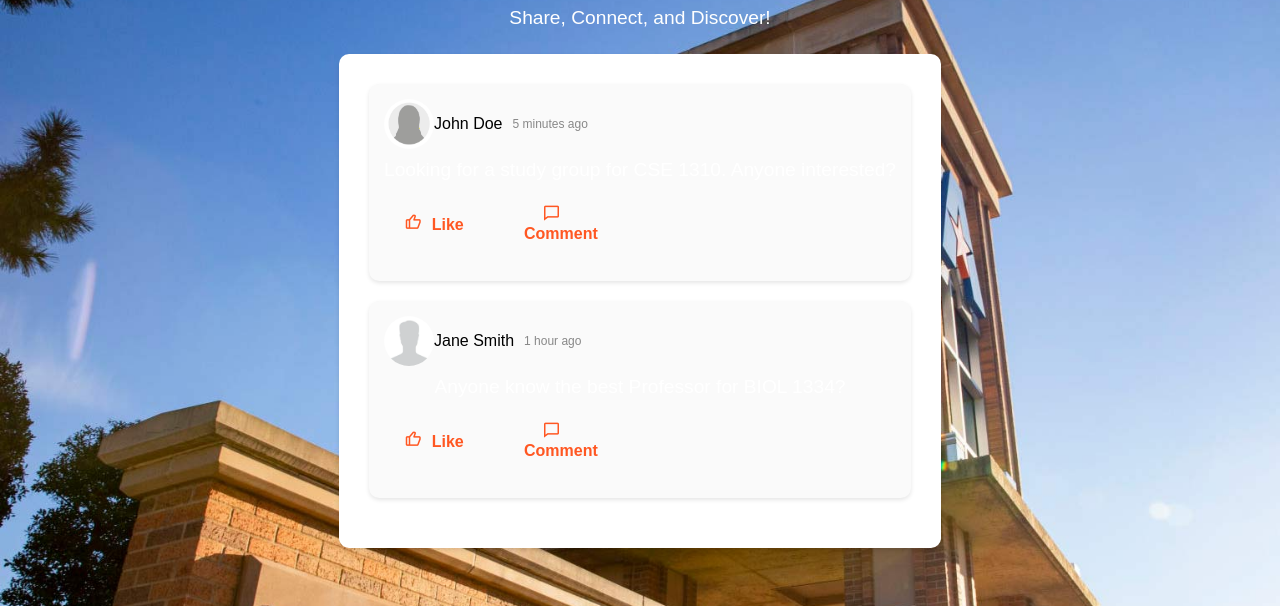
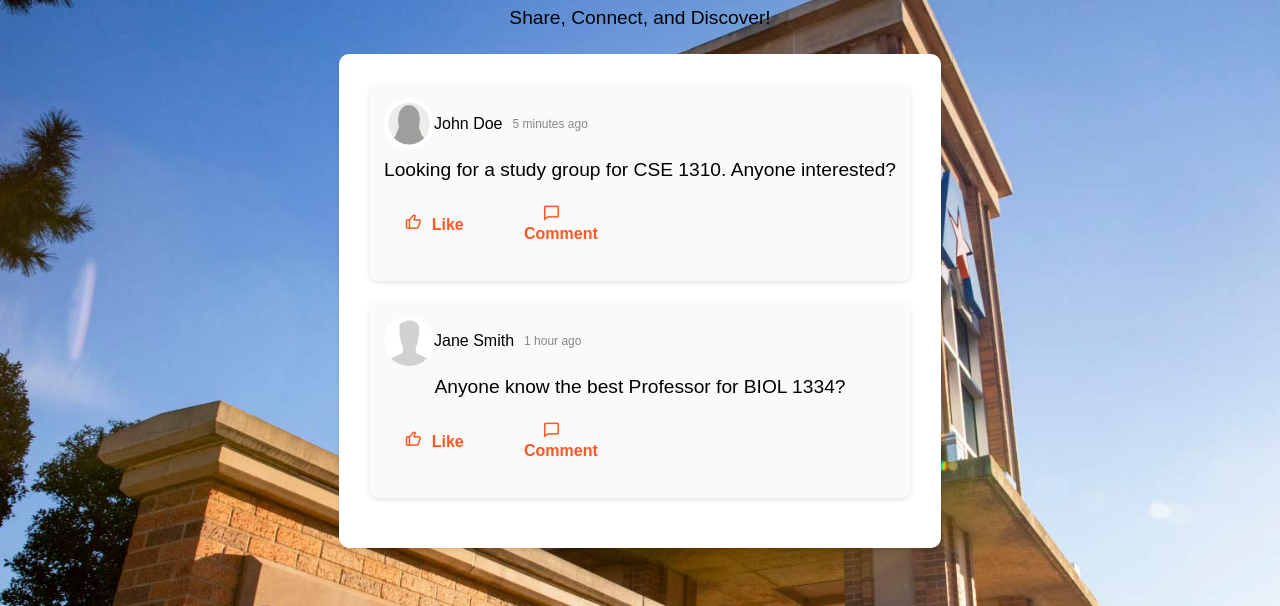
Before and after one commit to jnet99/jnet99.github.io, a plain HTML site: page CommunityFeed.html in a window 1280 px wide. Shown: the part 223-829 px from the top of the page. Drawn offline with nearby package versions, Linux system fonts and the light colour scheme.

Commit message:
Update stylecommunityfeed.css

```diff
--- a/css/stylecommunityfeed.css
+++ b/css/stylecommunityfeed.css
@@ -431,11 +431,17 @@ button[type=home]:hover {
 
 .feed-section p {
     font-size: 1.2rem;
+    color: #000000;
+    font-weight: normal;
+    margin: 10px 0 0 0;
+}
+
+.feed-section p1 {
+    font-size: 1.2rem;
     color: #ffffff;
     font-weight: normal;
     margin: 10px 0 0 0;
 }
-
 .feed-container {
     max-width: 1000px;
     margin: 25px;
```
